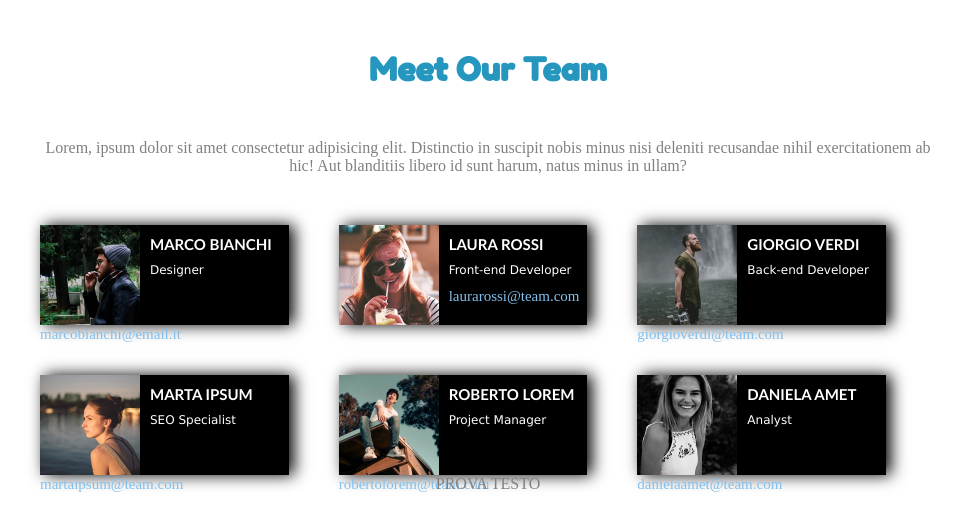
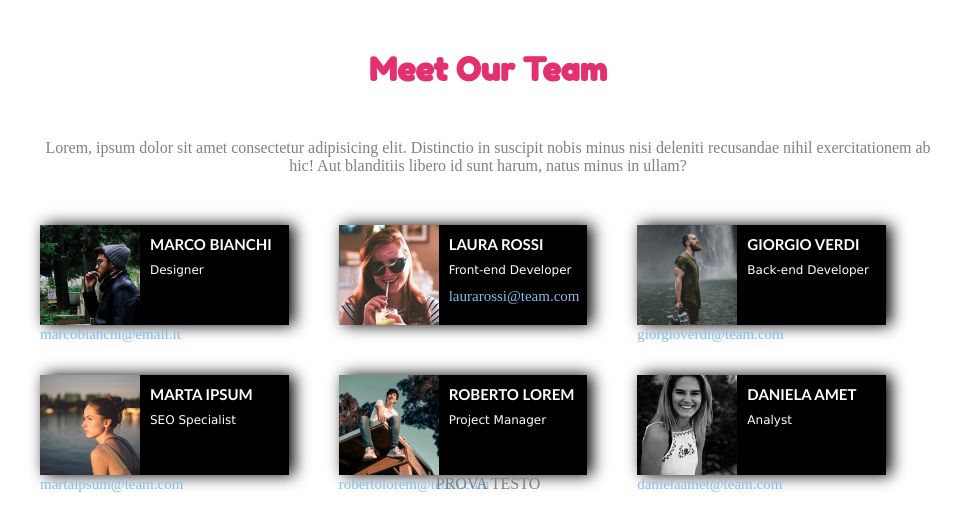
Before and after one commit to AlessioMaria5/html-css-float-cards, a plain HTML site: page index.html in a window 1280 px wide. Shown: the whole page, without its empty margins (152-1113 px from the left). Drawn offline with Linux system fonts and the light colour scheme; a web font is replaced by a local one.

Commit message:
h1 fixed color

```diff
--- a/css/style.css
+++ b/css/style.css
@@ -6,7 +6,7 @@ box-sizing: border-box;
 
 h1 {
     text-align: center;
-    color: rgb(37, 150, 190);
+    color: rgba(229,48,112,255);
     font-family: 'Fredoka One', cursive;
     margin-bottom: 50px;
     padding-top: 50px;
```
